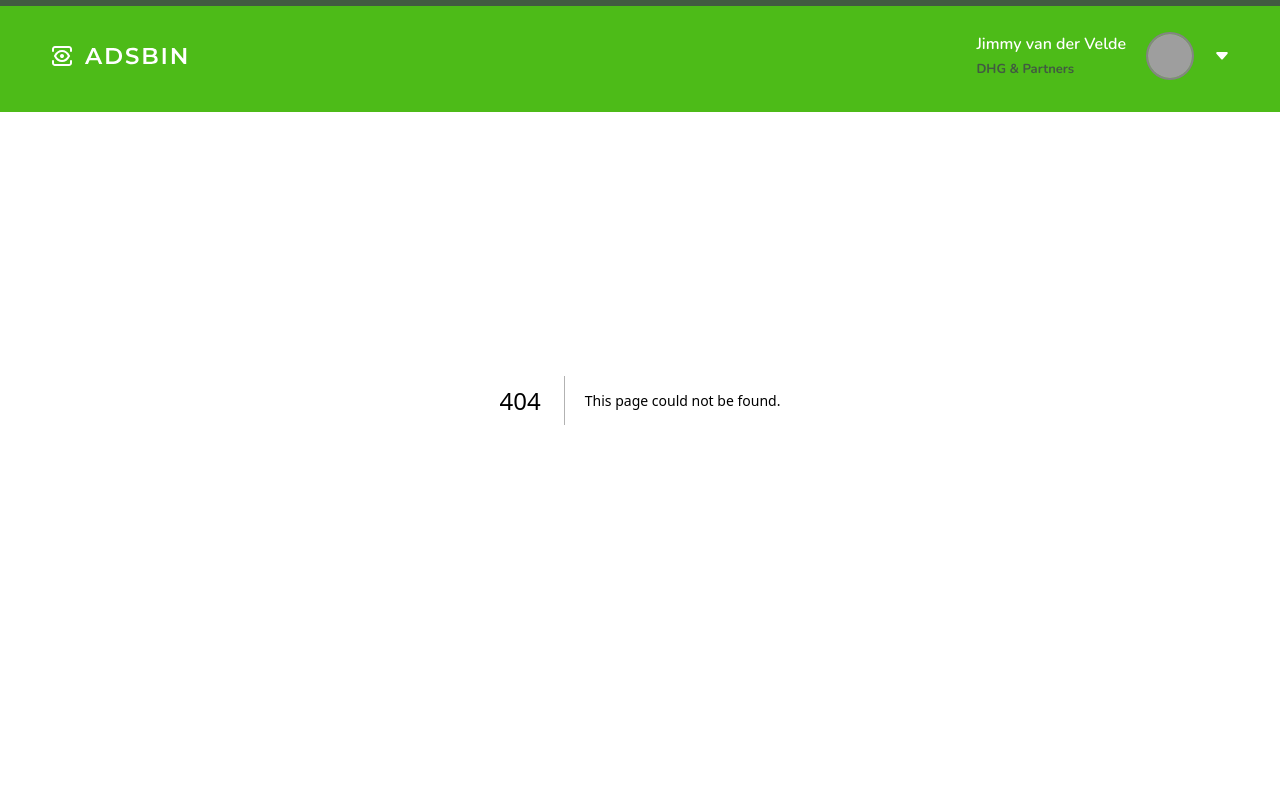
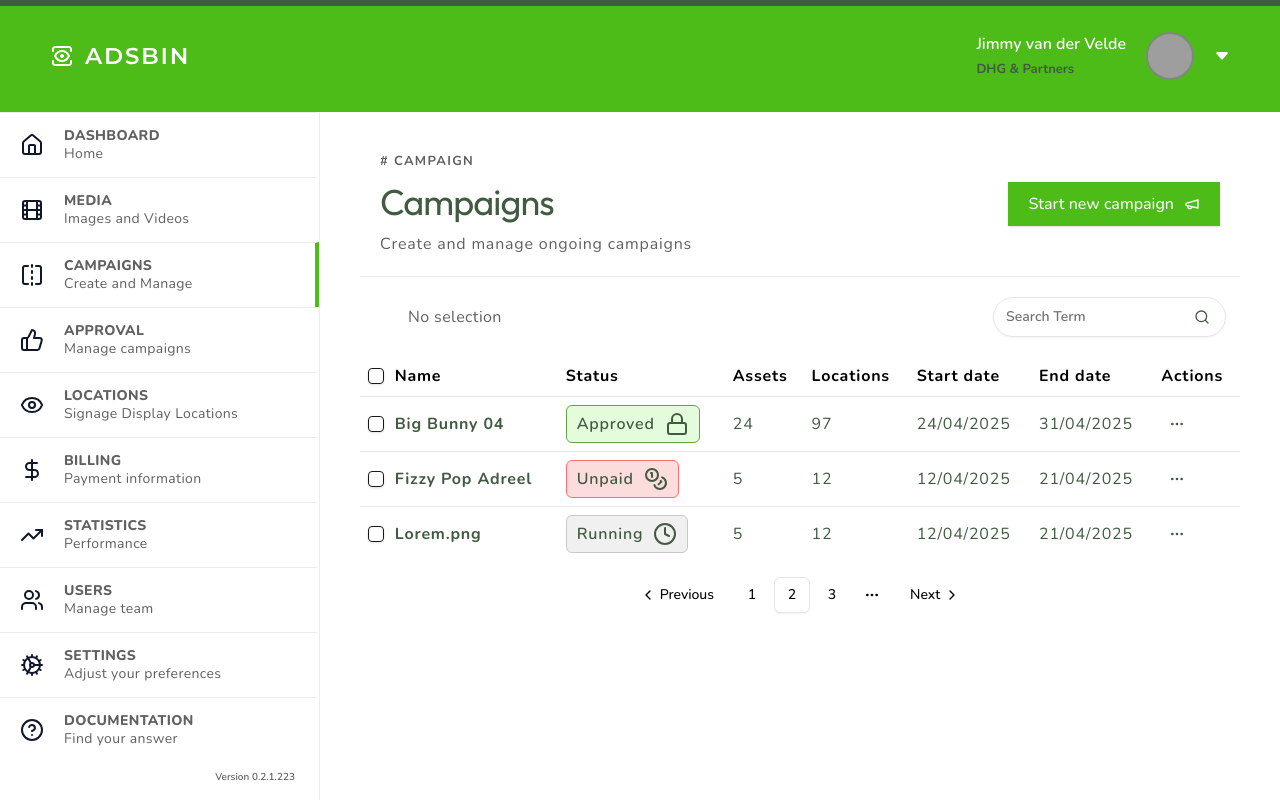
Before and after one commit to puneet93/adsbin-nextjs, a Next.js app: page /campaigns in a window 1280 px wide. Before the commit this address had no page. Built offline with nearby package versions, Linux system fonts and the light colour scheme; grey boxes are pictures that could not be loaded.

Commit message:
page Campaigns

```diff
--- /dev/null
+++ b/src/app/campaigns/components/CampaignDataTable.tsx
@@ -0,0 +1,23 @@
+import { Button } from "@/components/ui/button"
+import { Input } from "@/components/ui/input"
+import { Search } from "lucide-react"
+import { DataTable } from "./DataTable"
+
+export default function CampaignDataTable(){
+    return(
+        <div className="border-t border-[#ECECEC]">
+            <div className="md:py-5 md:pr-3.5 md:pl-12 p-4 flex md:flex-row flex-col md:items-center gap-2.5">
+                <div className="flex items-center pr-5 justify-between flex-grow">
+                    <h5 className="text-body text-base tracking-wide">No  selection</h5>
+                </div>
+
+                <form action="/" className="relative">
+                    <Input placeholder="Search Term" className="rounded-full pr-10 font-semibold min-h-10 min-w-56" />
+                    <Button variant={'link'} className="p-0 absolute top-0.5 right-0 min-w-12"><Search color="#415B41" size={32} /></Button>
+                </form>
+            </div>
+
+            <DataTable />
+        </div>
+    )
+}
--- /dev/null
+++ b/src/app/campaigns/components/DataTable.tsx
@@ -0,0 +1,238 @@
+"use client"
+
+import * as React from "react"
+import {
+  ColumnDef,
+  ColumnFiltersState,
+  SortingState,
+  VisibilityState,
+  flexRender,
+  getCoreRowModel,
+  getFilteredRowModel,
+  getPaginationRowModel,
+  getSortedRowModel,
+  useReactTable,
+} from "@tanstack/react-table"
+
+import { Checkbox } from "@/components/ui/checkbox"
+
+import {
+  Table,
+  TableBody,
+  TableCell,
+  TableHead,
+  TableHeader,
+  TableRow,
+} from "@/components/ui/table"
+import { PaginationUI } from "../../../components/Pagination"
+import ActionDropdown from "../../../components/ActionDropdown"
+import Status from "@/components/Status"
+
+const data: Payment[] = [
+  {
+    id: "m5gr84i9",
+    assets: 24,
+    locations: 97,
+    status: "Approved",
+    name: 'Big Bunny 04',
+    startDate: '24/04/2025',
+    endDate: '31/04/2025',
+    actions: ''
+  },
+  {
+    id: "3u1reuv4",
+    assets: 5,
+    locations: 12,
+    status: "Unpaid",
+    name: 'Fizzy Pop Adreel',
+    startDate: '12/04/2025',
+    endDate: '21/04/2025',
+    actions: ''
+  },
+  {
+    id: "derv1ws0",
+    assets: 5,
+    locations: 12,
+    status: "Running",
+    name: 'Lorem.png',
+    startDate: '12/04/2025',
+    endDate: '21/04/2025',
+    actions: ''
+  }
+]
+
+export type Payment = {
+  id: string
+  assets: number
+  locations: number
+  status: "Approved" | "Unpaid" | "Running"
+  startDate: string,
+  endDate: string,
+  actions: string,
+    name: string
+}
+
+export const columns: ColumnDef<Payment>[] = [
+  {
+    id: "select",
+    header: ({ table }) => (
+      <Checkbox
+        checked={
+          table.getIsAllPageRowsSelected() ||
+          (table.getIsSomePageRowsSelected() && "indeterminate")
+        }
+        onCheckedChange={(value: any) => table.toggleAllPageRowsSelected(!!value)}
+        aria-label="Select all"
+      />
+    ),
+    cell: ({ row }) => (
+      <Checkbox
+        checked={row.getIsSelected()}
+        onCheckedChange={(value: any) => row.toggleSelected(!!value)}
+        aria-label="Select row"
+      />
+    ),
+    enableSorting: false,
+    enableHiding: false,
+  },
+  {
+    accessorKey: "name",
+    header: "Name",
+    cell: ({ row }) => (
+        <h4 className="text-black text-base font-bold">{row.getValue("name")}</h4>
+    ),
+  },
+  {
+    accessorKey: "status",
+    header: "Status",
+    cell: ({ row }) => (
+      <Status status={row.getValue("status")} />
+    ),
+  },
+  {
+    accessorKey: "assets",
+    header: "Assets",
+    cell: ({ row }) => (
+      <div className="capitalize">{row.getValue("assets")}</div>
+    ),
+  },
+  {
+    accessorKey: "locations",
+    header: "Locations",
+    cell: ({ row }) => (
+      <div className="capitalize">{row.getValue("locations")}</div>
+    ),
+  },
+  {
+    accessorKey: "startDate",
+    header: "Start date",
+    cell: ({ row }) => (
+      <div className="capitalize">{row.getValue("startDate")}</div>
+    ),
+  },
+  {
+    accessorKey: "endDate",
+    header: "End date",
+    cell: ({ row }) => (
+      <div className="capitalize">{row.getValue("endDate")}</div>
+    ),
+  },
+  {
+    id: "actions",
+    accessorKey: "sctions",
+    header: "Actions",
+    enableHiding: false,
+    cell: ({ row }) => {
+      const payment = row.original
+
+      return (
+        <ActionDropdown payment={payment} />
+      )
+    },
+  },
+]
+
+export function DataTable() {
+  const [sorting, setSorting] = React.useState<SortingState>([])
+  const [columnFilters, setColumnFilters] = React.useState<ColumnFiltersState>(
+    []
+  )
+  const [columnVisibility, setColumnVisibility] =
+    React.useState<VisibilityState>({})
+  const [rowSelection, setRowSelection] = React.useState({})
+
+  const table = useReactTable({
+    data,
+    columns,
+    onSortingChange: setSorting,
+    onColumnFiltersChange: setColumnFilters,
+    getCoreRowModel: getCoreRowModel(),
+    getPaginationRowModel: getPaginationRowModel(),
+    getSortedRowModel: getSortedRowModel(),
+    getFilteredRowModel: getFilteredRowModel(),
+    onColumnVisibilityChange: setColumnVisibility,
+    onRowSelectionChange: setRowSelection,
+    state: {
+      sorting,
+      columnFilters,
+      columnVisibility,
+      rowSelection,
+    },
+  })
+
+  return (
+    <div className="w-full">
+        <div className="overflow-auto">
+        <Table className="mb-4">
+            <TableHeader>
+                {table.getHeaderGroups().map((headerGroup) => (
+                <TableRow key={headerGroup.id}>
+                    {headerGroup.headers.map((header) => {
+                    return (
+                        <TableHead key={header.id} className="tracking-wider text-base font-bold text-[#000]">
+                        {header.isPlaceholder
+                            ? null
+                            : flexRender(
+                                header.column.columnDef.header,
+                                header.getContext()
+                            )}
+                        </TableHead>
+                    )
+                    })}
+                </TableRow>
+                ))}
+            </TableHeader>
+            <TableBody>
+                {table.getRowModel().rows?.length ? (
+                table.getRowModel().rows.map((row) => (
+                    <TableRow
+                    key={row.id}
+                    data-state={row.getIsSelected() && "selected"}
+                    >
+                    {row.getVisibleCells().map((cell) => (
+                        <TableCell key={cell.id} className="text-black text-base tracking-wider">
+                        {flexRender(
+                            cell.column.columnDef.cell,
+                            cell.getContext()
+                        )}
+                        </TableCell>
+                    ))}
+                    </TableRow>
+                ))
+                ) : (
+                <TableRow>
+                    <TableCell
+                    colSpan={columns.length}
+                    className="h-24 text-center"
+                    >
+                    No results.
+                    </TableCell>
+                </TableRow>
+                )}
+            </TableBody>
+            </Table>
+        </div>
+            <PaginationUI />
+    </div>
+  )
+}
--- /dev/null
+++ b/src/app/campaigns/page.tsx
@@ -0,0 +1,17 @@
+import Information from "@/components/Information";
+import LayoutSidebar from "../layoutSidebar";
+import { Button } from "@/components/ui/button";
+import { Megaphone } from "lucide-react";
+import CampaignDataTable from "./components/CampaignDataTable";
+
+export default function page(){
+    return(
+        <LayoutSidebar>
+            <Information label={'CAMPAIGN'} title="Campaigns" content="Create and manage ongoing campaigns">
+                <Button  className="py-2.5 px-5 text-base gap-2.5 h-auto bg-green rounded-none">Start new campaign <Megaphone className="w-5 h-5" /></Button>
+            </Information>
+
+            <CampaignDataTable />
+        </LayoutSidebar>
+    )
+}
--- /dev/null
+++ b/src/components/Status.tsx
@@ -0,0 +1,17 @@
+import { Clock, Coins, Lock } from "lucide-react"
+
+export default function Status({status}:{status:string}){
+    if(status === 'Approved'){
+        return(
+            <div className="inline-flex items-center gap-2.5 py-1.5 px-2.5 rounded-md border border-approved text-black bg-approvedBg font-semibold">{status} <Lock color="#415B41"/></div>
+        )
+    }else if(status === 'Unpaid'){
+        return(
+            <div className="inline-flex items-center gap-2.5 py-1.5 px-2.5 rounded-md border border-unpaid text-black bg-unpaidBg font-semibold">{status} <Coins /></div>
+        )
+    }else if(status === 'Running'){
+        return(
+            <div className="inline-flex items-center gap-2.5 py-1.5 px-2.5 rounded-md border border-running text-black bg-runningBg font-semibold">{status} <Clock /></div>
+        )
+    }
+}
--- a/tailwind.config.ts
+++ b/tailwind.config.ts
@@ -15,6 +15,12 @@ export default {
 			black: '#415B41',
 			'green-text': '#17412D',
 			green: '#4DBB18',
+			approved: '#64A446',
+			approvedBg: '#E4FCDC',
+			unpaid: '#FF6E6E',
+			unpaidBg: '#FCDCDC',
+			running: '#C9C9C9',
+			runningBg: '#F0F0F0',
 			body: '#606060',
 			'gray-light': '#ECECEC',
   		},
```
